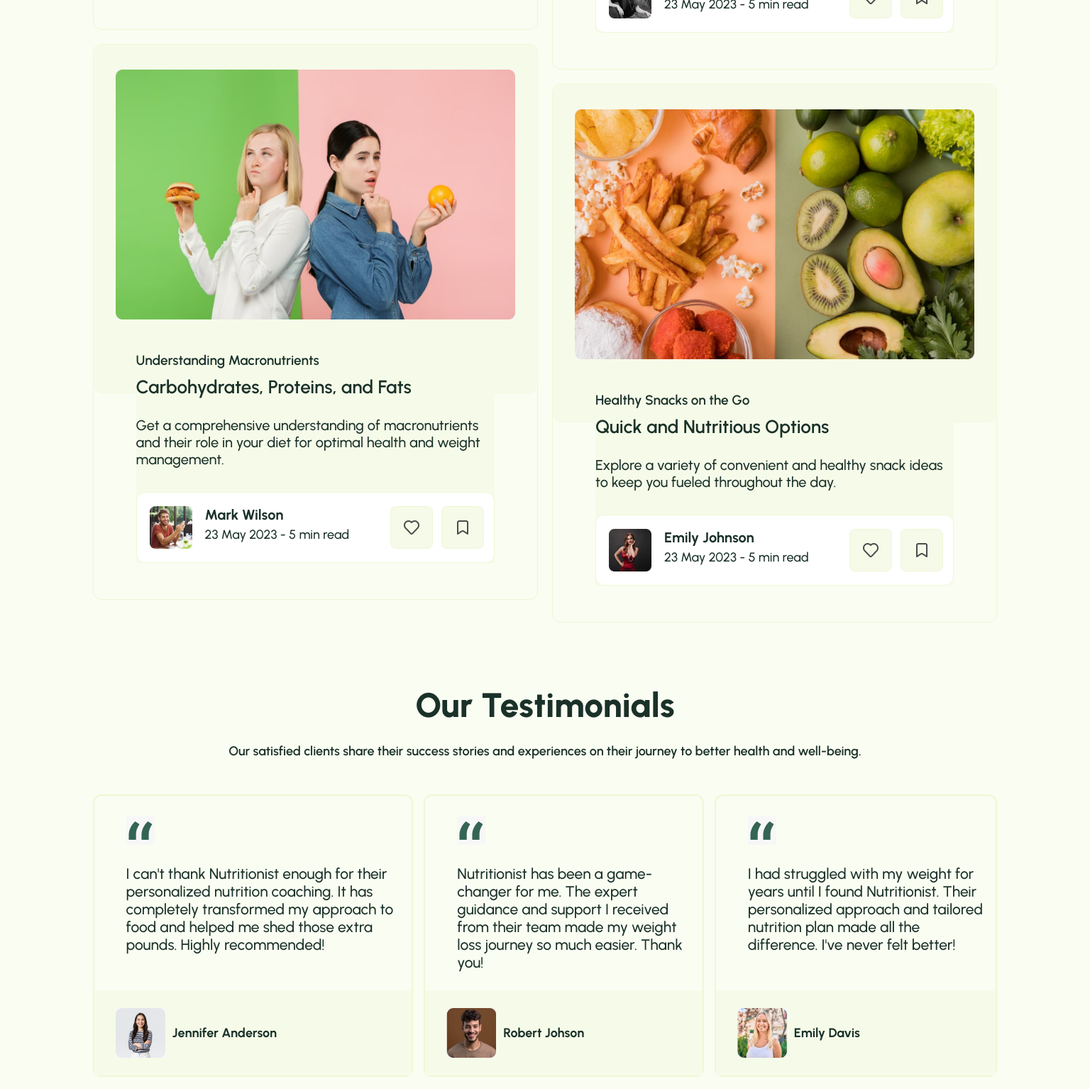
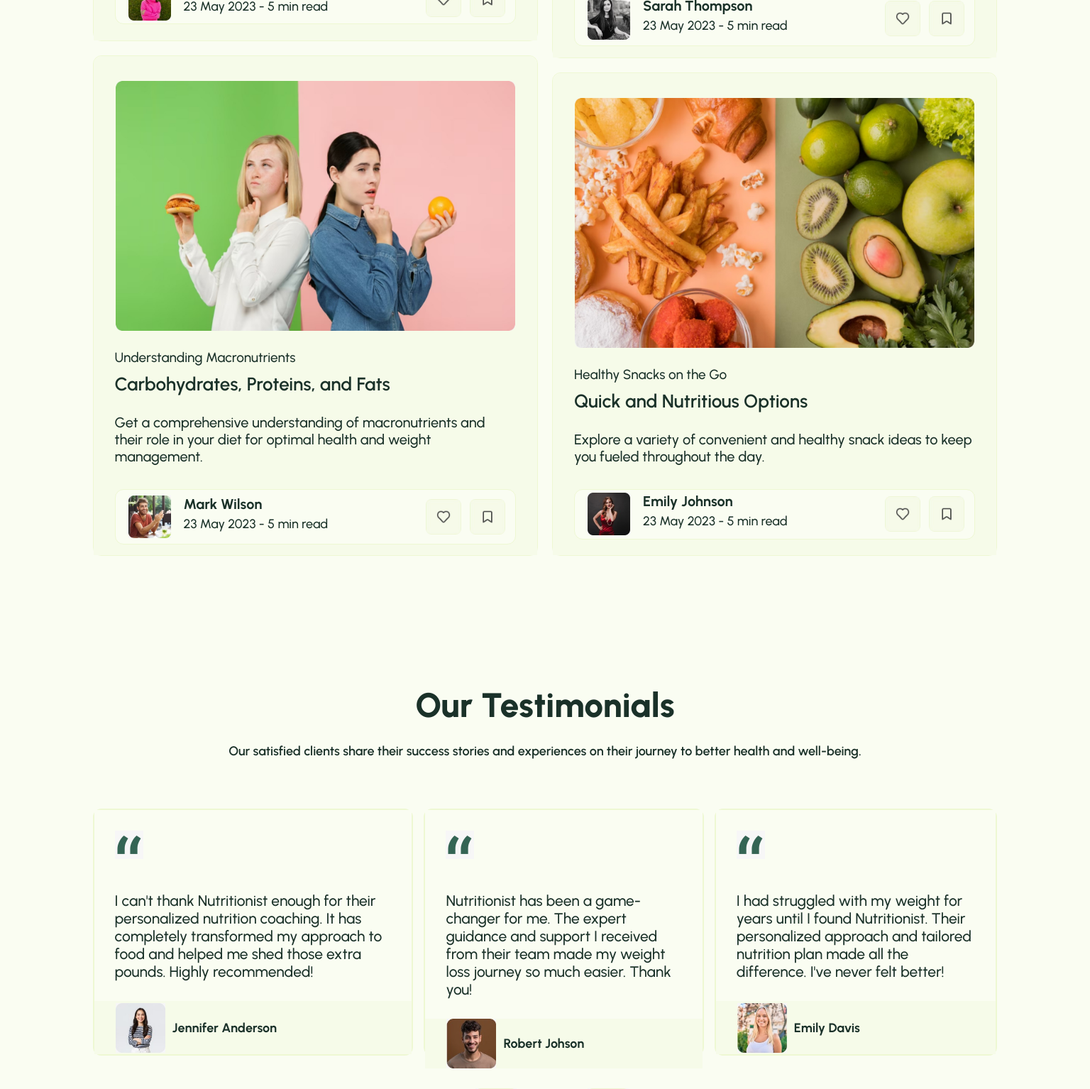
Before and after one commit to VictorLucenaa/Dietitian-website, an Angular app: page / in a window 1536 px wide. Shown: the part 4000-5534 px from the top of the page at 71% size. Built offline with nearby package versions, Linux system fonts and the light colour scheme.

Commit message:
style: fixed some responsivity issues

```diff
--- a/src/app/Components/footer/footer-navbar/footer-navbar.component.scss
+++ b/src/app/Components/footer/footer-navbar/footer-navbar.component.scss
@@ -13,7 +13,7 @@
     display: flex;
     justify-content: center;
     gap: 20px;
-    font-size: 19px;
+    font-size: 16px;
     margin-right: 10px;
   }
 
@@ -25,12 +25,21 @@
     display: flex;
     align-items: center;
     gap: 20px;
-    font-size: 19px;
+    font-size: 16px;
   }
 
   &__go-top-logo {
-    width: 62px;
-    height: 62px;
+    width: 52px;
+    height: 52px;
     cursor: pointer;
   }
 }
+
+@media screen and (min-width: 1400px) {
+  .card__links {
+    font-size: 19px;
+  }
+  .card__go-top {
+    font-size: 19px;
+  }
+}
--- a/src/app/Components/header/top-banner/top-banner.component.scss
+++ b/src/app/Components/header/top-banner/top-banner.component.scss
@@ -24,7 +24,7 @@
   justify-content: center;
   border: 0.1px solid #2c5446;
   gap: 10px;
-  font-size: 18px;
+  font-size: 16px;
 }
 
 .icon-right {
@@ -42,3 +42,9 @@
 .text-content {
   cursor: pointer;
 }
+
+@media screen and (min-width: 1400px) {
+  .top__banner__content {
+    font-size: 18px;
+  }
+}
--- a/src/app/Components/home/blog-section/blog-card/blog-card.component.scss
+++ b/src/app/Components/home/blog-section/blog-card/blog-card.component.scss
@@ -11,31 +11,33 @@
     justify-content: center;
     align-items: center;
     width: 100%;
+    z-index: 1;
   }
 
   &__image {
     margin-top: 40px;
     width: 90%;
     height: 92%;
+    border-radius: 8px;
   }
 
   &__text--container {
     background-color: #f6fbe9;
-    margin: 51px 60px;
+    padding: 31px 30px;
   }
 
   &__text--header {
-    font-size: 19px;
-    font-weight: 550;
+    font-size: 16px;
+    font-weight: 450;
   }
   &__main--text {
-    font-size: 26px;
+    font-size: 22px;
     font-weight: 550;
     margin-top: 10px;
     cursor: pointer;
   }
   &__secondary--text {
-    font-size: 20px;
+    font-size: 16px;
     font-weight: 450;
     margin-top: 26px;
   }
@@ -43,10 +45,10 @@
     display: flex;
     justify-content: space-between;
     align-items: center;
-    background-color: white;
+    background-color: #fafdf2;
     margin-top: 34px;
     width: 100%;
-    height: 100px;
+    height: 30%;
     border-radius: 12px;
     border: 1px solid #eef8d3;
   }
@@ -56,18 +58,18 @@
   }
 
   &__post__image {
-    width: 60px;
-    height: 60px;
+    width: 50px;
+    height: 50px;
     margin: auto 18px;
   }
 
   &__post__author--name {
-    font-size: 20px;
+    font-size: 18px;
     font-weight: 650;
     cursor: pointer;
   }
   &__post__date {
-    font-size: 18px;
+    font-size: 16px;
     font-weight: 450;
     margin-top: 5px;
   }
@@ -79,9 +81,52 @@
   }
 
   &__post__logo {
-    width: 60px;
-    height: 60px;
+    width: 40px;
+    height: 40px;
     border-radius: 8px;
     cursor: pointer;
   }
 }
+
+@media screen and (min-width: 1400px) {
+  .card {
+    &__image {
+      margin-top: 40px;
+      width: 90%;
+      height: 92%;
+      border-radius: 8px;
+    }
+
+    &__text--header {
+      font-size: 19px;
+    }
+
+    &__main--text {
+      font-size: 26px;
+    }
+    &__secondary--text {
+      font-size: 20px;
+    }
+
+    &__post__info--container {
+      height: 30%;
+    }
+
+    &__post__image {
+      width: 60px;
+      height: 60px;
+    }
+
+    &__post__author--name {
+      font-size: 20px;
+    }
+    &__post__date {
+      font-size: 18px;
+    }
+
+    &__post__logo {
+      width: 50px;
+      height: 50px;
+    }
+  }
+}
--- a/src/app/Components/home/blog-section/blog-section.component.html
+++ b/src/app/Components/home/blog-section/blog-section.component.html
@@ -4,9 +4,8 @@
       <p class="blog__main--text">Our Blogs</p>
       <p class="blog__secondary--text">
         Our blog is a treasure trove of informative and engaging articles
-        written by our team of nutritionists, dietitians, and wellness
-        <br />
-        experts. Here's what you can expect from our blog.
+        written by our team of nutritionists, dietitians, and wellness experts.
+        Here's what you can expect from our blog.
       </p>
     </div>
     <div class="blog__cards--container">
--- a/src/app/Components/home/blog-section/blog-section.component.scss
+++ b/src/app/Components/home/blog-section/blog-section.component.scss
@@ -1,4 +1,68 @@
 @import "variables";
+.blog {
+  width: 100%;
+  justify-content: center;
+  height: 1450px;
+  display: flex;
+  color: $darkTextGreen;
+
+  &__container {
+    display: flex;
+    flex-direction: column;
+    align-items: center;
+    width: 83%;
+  }
+
+  &__header {
+    display: flex;
+    flex-direction: column;
+    align-items: center;
+    justify-content: center;
+    width: 74%;
+  }
+  &__main--text {
+    font-size: 38px;
+    font-weight: 780;
+  }
+
+  &__secondary--text {
+    font-size: 16px;
+    font-weight: 450;
+    margin: 16px auto 40px auto;
+    text-align: center;
+  }
+
+  &__cards--container {
+    margin-top: 30px;
+    background-color: #fafdf2;
+    display: flex;
+    gap: 20px;
+    justify-content: center;
+    width: 100%;
+  }
+  &__cards__left-container {
+    display: flex;
+    flex-direction: column;
+    width: 50%;
+    gap: 20px;
+  }
+  &__cards__right-container {
+    display: flex;
+    flex-direction: column;
+    width: 50%;
+
+    row-gap: 20px;
+  }
+
+  &__card {
+    border: 1px solid #eef8d3;
+    display: flex;
+    gap: 10px;
+    border-radius: 12px;
+  }
+}
+
+@media screen and (min-width: 1400px) {
   .blog {
     width: 100%;
     justify-content: center;
@@ -62,3 +126,4 @@
       border-radius: 12px;
     }
   }
+}
--- a/src/app/Components/home/pricing-section/pricing-section.component.html
+++ b/src/app/Components/home/pricing-section/pricing-section.component.html
@@ -5,9 +5,8 @@
         <p class="pricing__main-text">Our Pricing</p>
         <p class="pricing__secondary-text">
           We outline our flexible and affordable options to support you on your
-          journey to optimal health and nutrition. We believe that <br />
-          everyone deserves access to personalized nutrition guidance and
-          resources
+          journey to optimal health and nutrition. We believe that everyone
+          deserves access to personalized nutrition guidance and resources
         </p>
       </div>
     </div>
--- a/src/app/Components/home/testimonials-section/testimonial-card/testimonial-card.component.scss
+++ b/src/app/Components/home/testimonials-section/testimonial-card/testimonial-card.component.scss
@@ -5,43 +5,82 @@
   border: 2px solid #eef8d3;
   border-radius: 12px;
   width: 100%;
-  height: 398px;
+  height: 225px;
+  z-index: 1;
 
   &__main--content {
-    width: 85%;
+    width: 100%;
     display: flex;
     flex-direction: column;
-    margin: 29px 17px auto 45px;
+    padding: 19px;
+    background-color: #fafdf2;
   }
 
   &__logo {
-    width: 40px;
-    height: 40px;
+    width: 30px;
+    height: 30px;
   }
 
   &__text--content {
-    font-size: 21px;
+    font-size: 14px;
     font-weight: 450;
-    margin-top: 28px;
+    padding-top: 18px;
+    background-color: #fafdf2;
   }
 
   &__client--info {
     display: flex;
     background-color: #f6fbe9;
     align-items: center;
-    height: 120px;
+    height: 30%;
     width: 100%;
   }
 
   &__client--image {
-    width: 70px;
-    height: 70px;
-    margin-left: 30px;
+    width: 50px;
+    height: 50px;
+    margin-left: 20px;
   }
 
   &__client--name {
     margin-left: 10px;
-    font-size: 18px;
+    font-size: 16px;
     font-weight: 650;
   }
 }
+@media screen and (min-width: 1400px) {
+  .card {
+    height: 348px;
+    z-index: 1;
+
+    &__main--content {
+      width: 100%;
+
+      padding: 29px;
+    }
+
+    &__logo {
+      width: 40px;
+      height: 40px;
+    }
+
+    &__text--content {
+      font-size: 21px;
+      margin-top: 28px;
+    }
+
+    &__client--info {
+      height: 30%;
+    }
+
+    &__client--image {
+      width: 70px;
+      height: 70px;
+      margin-left: 30px;
+    }
+
+    &__client--name {
+      font-size: 18px;
+    }
+  }
+}
--- a/src/app/Components/home/testimonials-section/testimonials-section.component.scss
+++ b/src/app/Components/home/testimonials-section/testimonials-section.component.scss
@@ -2,7 +2,7 @@
 
 .testimonials {
   display: flex;
-  height: 820px;
+  height: 520px;
   width: 100%;
   justify-content: center;
   align-items: center;
@@ -11,21 +11,25 @@
   &__container {
     width: 83%;
     height: 100%;
+    display: flex;
+    flex-direction: column;
+    align-items: center;
   }
 
   &__text-container {
     text-align: center;
+    width: 72%;
   }
 
   &__main-text {
-    font-size: 48px;
+    font-size: 38px;
     font-weight: 780;
   }
 
   &__secondary-text {
-    font-size: 18px;
+    font-size: 16px;
     font-weight: 550;
-    margin: 25px auto 50px auto;
+    margin: 20px auto 30px auto;
   }
 
   &__cards-container {
@@ -39,19 +43,51 @@
     align-items: center;
     justify-content: center;
     margin-top: 36px;
-    gap: 22px;
+    gap: 15px;
     margin-left: 20px;
 
     .logo {
-      width: 58px;
-      height: 58px;
+      width: 38px;
+      height: 38px;
       cursor: pointer;
     }
 
     .indicator {
-      width: 56px;
-      height: 8px;
+      width: 36px;
+      height: 6px;
       cursor: pointer;
     }
   }
 }
+
+@media screen and (min-width: 1400px) {
+  .testimonials {
+    height: 720px;
+    width: 100%;
+
+    &__main-text {
+      font-size: 48px;
+    }
+
+    &__secondary-text {
+      font-size: 18px;
+      margin: 25px auto 50px auto;
+    }
+
+    &__pages--container {
+      margin-top: 46px;
+      gap: 22px;
+      margin-left: 20px;
+
+      .logo {
+        width: 58px;
+        height: 58px;
+      }
+
+      .indicator {
+        width: 56px;
+        height: 8px;
+      }
+    }
+  }
+}
```
Also changed, not shown: src/app/Components/footer/bottom-banner/bottom-banner.component.scss (+47 -2 lines), src/app/Components/home/pricing-section/plan-card/plan-card.component.scss (+64 -0 lines), src/app/Components/home/pricing-section/pricing-section.component.scss (+93 -0 lines). Lines whose indentation alone changed are shown as unchanged.
